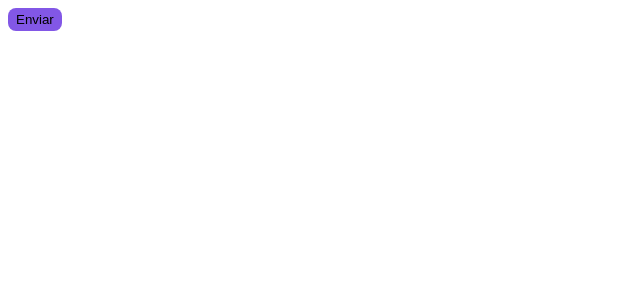
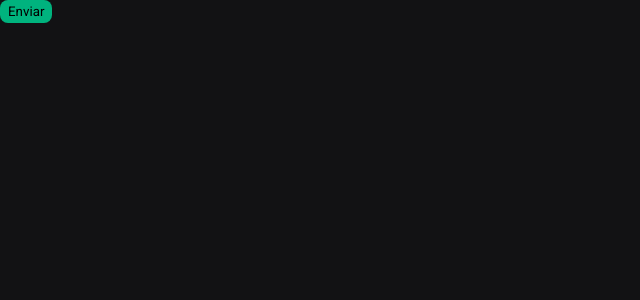
Before and after one commit to victorbrunof/04-ignite-shop, a Next.js app: page / in a window 1280 px wide. Shown: the top 300 px of the page, without its empty margins (0-640 px from the left). Built offline with nearby package versions, Linux system fonts and the light colour scheme.

Commit message:
Estrutura visual - Estilos globais

```diff
--- a/src/pages/_app.tsx
+++ b/src/pages/_app.tsx
@@ -1,5 +1,8 @@
-function MyApp({ Component, pageProps }) {
+import { AppProps } from "next/app";
+import { globalStyles } from "../styles/global";
+
+globalStyles();
+
+export default function App({ Component, pageProps }: AppProps) {
   return <Component {...pageProps} />;
 }
-
-export default MyApp;
--- a/src/pages/_document.tsx
+++ b/src/pages/_document.tsx
@@ -1,4 +1,5 @@
 import { Html, Head, Main, NextScript } from "next/document";
+import { getCssText } from "../styles";
 
 export default function Document() {
   return (
@@ -14,6 +15,10 @@ export default function Document() {
           href="https://fonts.googleapis.com/css2?family=Roboto+Mono:wght@700&family=Roboto:wght@400;700&display=swap"
           rel="stylesheet"
         />
+        <style
+          id="stitches"
+          dangerouslySetInnerHTML={{ __html: getCssText() }}
+        />
       </Head>
       <body>
         <Main />
--- a/src/pages/index.tsx
+++ b/src/pages/index.tsx
@@ -1,10 +1,18 @@
 import { styled } from "../styles";
 
 const Button = styled("button", {
-  backgroundColor: "$rocketseat",
+  backgroundColor: "$green300",
   borderRadius: 8,
   border: 0,
   padding: "4px 8px",
+
+  span: {
+    fontWeight: "bold",
+  },
+
+  "&:hover": {
+    filter: "brightness(0.8)",
+  },
 });
 
 export default function Home() {
--- /dev/null
+++ b/src/styles/global.ts
@@ -0,0 +1,19 @@
+import { globalCss } from ".";
+
+export const globalStyles = globalCss({
+  "*": {
+    margin: 0,
+    padding: 0,
+  },
+
+  body: {
+    backgroundColor: "$gray900",
+    color: "$gray100",
+    "-webkit-font-smoothing": "antialiased",
+  },
+
+  "body, input, textarea, button": {
+    fontFamily: "Roboto",
+    fontWeight: 400,
+  },
+});
--- a/src/styles/index.ts
+++ b/src/styles/index.ts
@@ -12,7 +12,14 @@ export const {
 } = createStitches({
   theme: {
     colors: {
-      rocketseat: "#8257e6",
+      white: "#fff",
+      gray900: "#121214",
+      gray800: "#202024",
+      gray300: "#c4c4cc",
+      gray100: "#e1e1e6",
+
+      green500: "#00875f",
+      green300: "#00b37e",
     },
   },
 });
```
